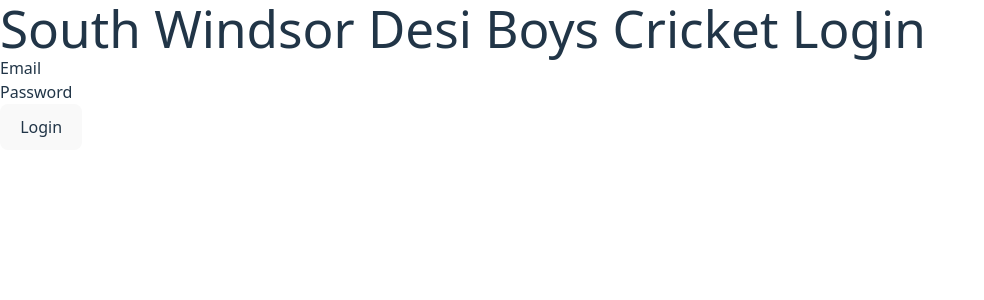
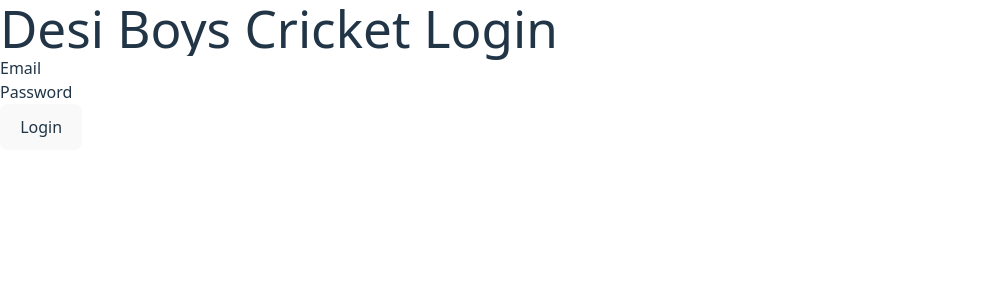
Before and after one commit to ankitbhard/south-windsor-fantasy-league, a React (Vite) app: page / in a window 1280 px wide. Shown: the top 300 px of the page, without its empty margins (0-984 px from the left). Built offline with nearby package versions, Linux system fonts and the light colour scheme; the HTML template or start-up script is replaced by a standard one.

Commit message:
Updated League Name

```diff
--- a/src/pages/Login.jsx
+++ b/src/pages/Login.jsx
@@ -22,7 +22,8 @@ export default function Login() {
         className="bg-white p-8 rounded-lg shadow-md w-full max-w-md"
       >
         <h1 className="text-2xl font-bold mb-6 text-center">
-          South Windsor Desi Boys Cricket Login
+          Desi Boys Cricket
+               Login
         </h1>
         {/* Email */}
         <div className="mb-4">
```
